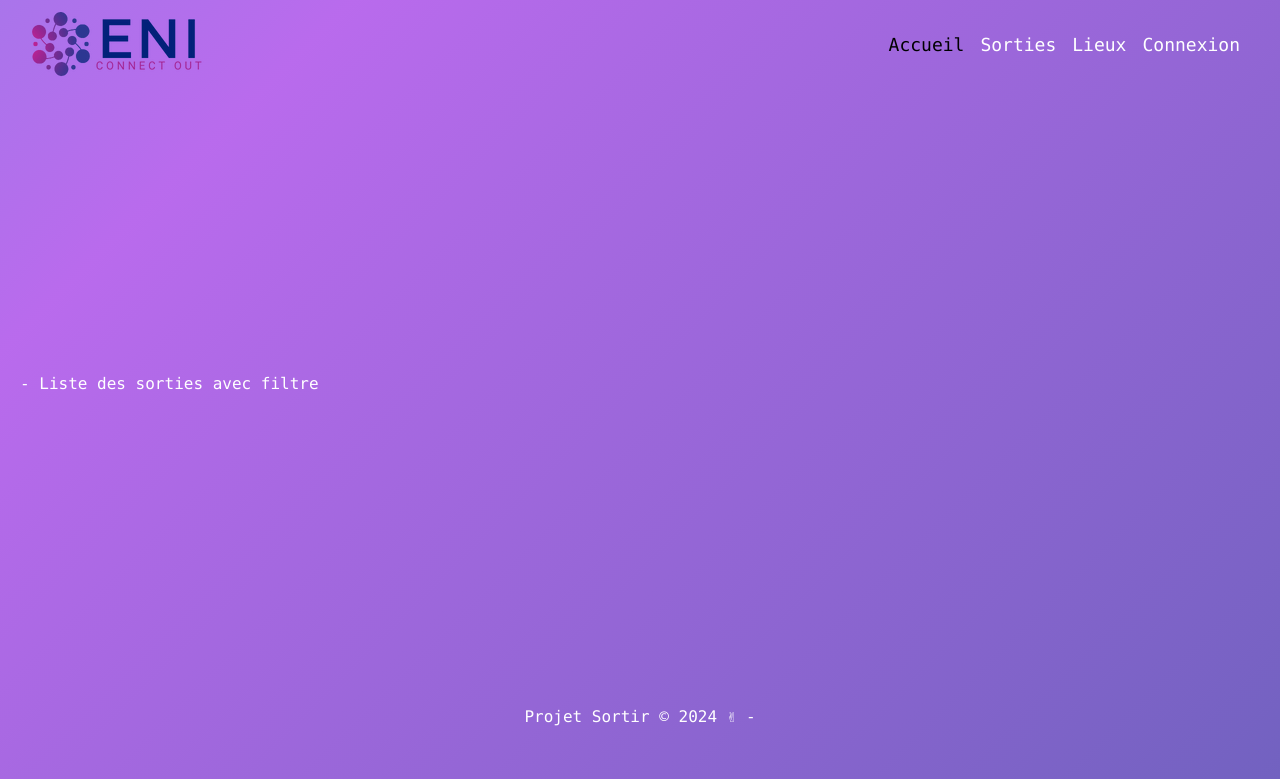
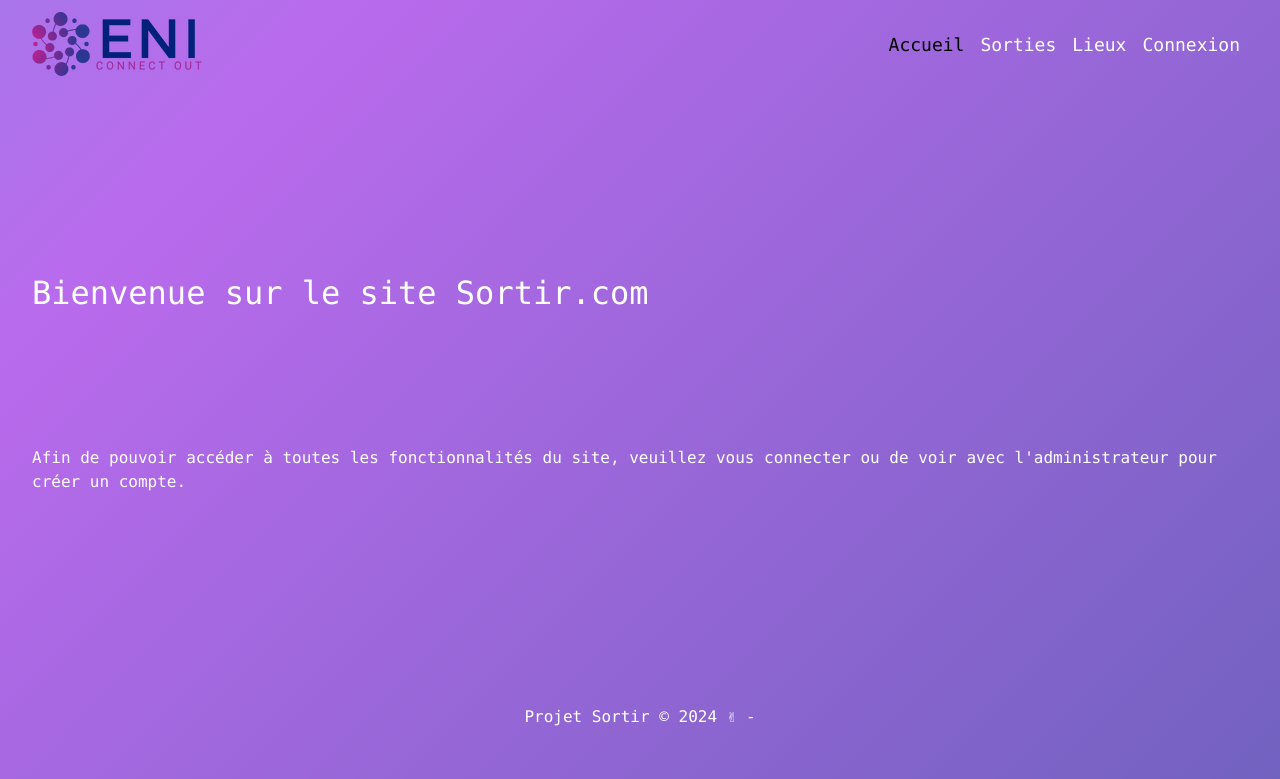
Before and after one commit to axelm-dev/projet_sortir, a Symfony app: template templates/home/index.html.twig in a window 1280 px wide. Shown: the part 21-800 px from the top of the page. Run offline with Twig, Linux system fonts and the light colour scheme; the template is opened without the code that fills it, so the values that code supplies are empty; some libraries are stand-ins or nearby versions.

Commit message:
index page home

```diff
--- a/templates/home/index.html.twig
+++ b/templates/home/index.html.twig
@@ -3,6 +3,8 @@
 {% block title %}Bienvenue{% endblock %}
 
 {% block body %}
-- Liste des sorties avec filtre
+    <h2>Bienvenue sur le site Sortir.com</h2>
 
+    <div class="jumbotron">Afin de pouvoir accéder à toutes les fonctionnalités du site, veuillez vous connecter ou de voir avec l'administrateur pour créer un compte.
+    </div>
 {% endblock %}
```
